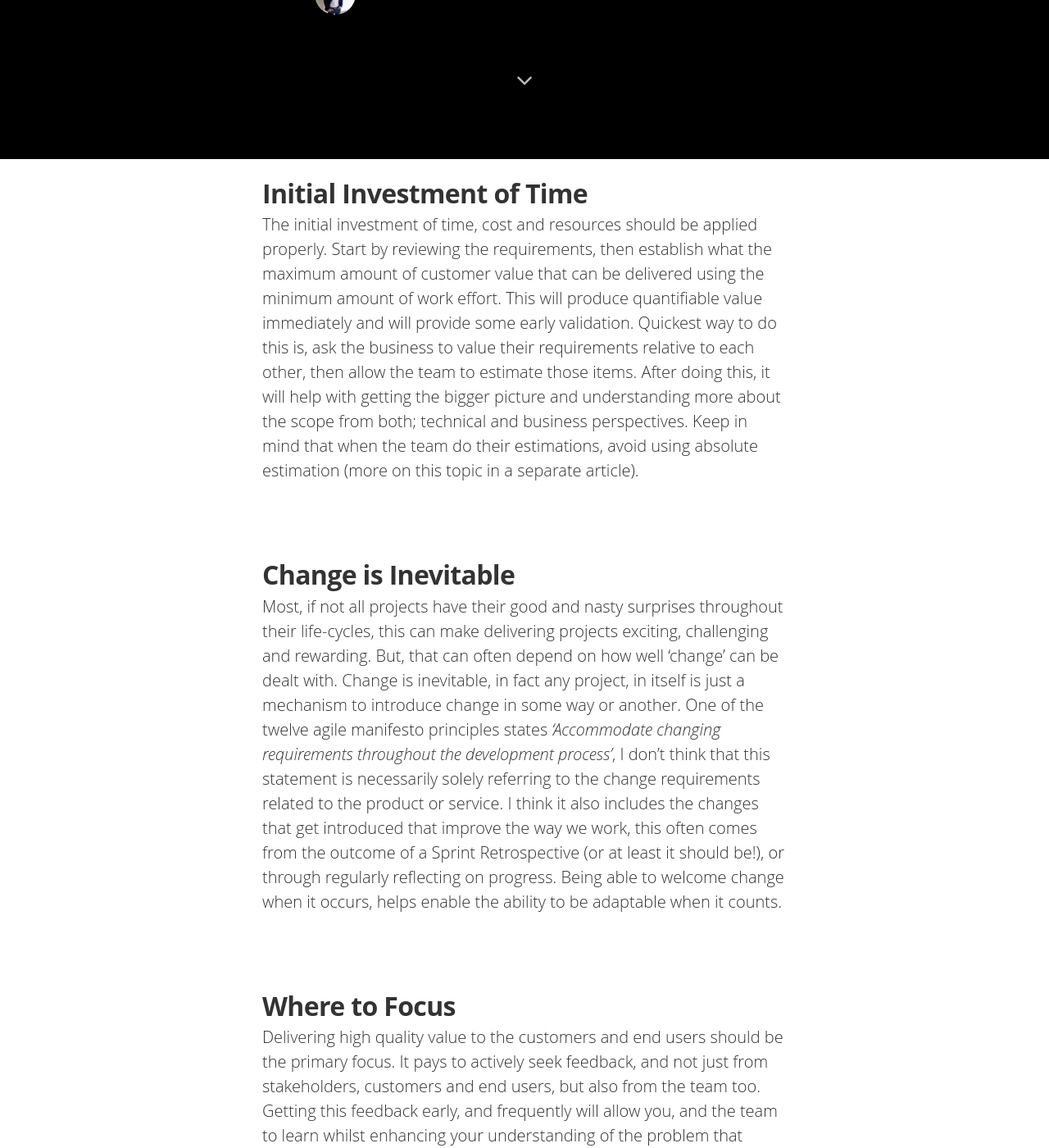
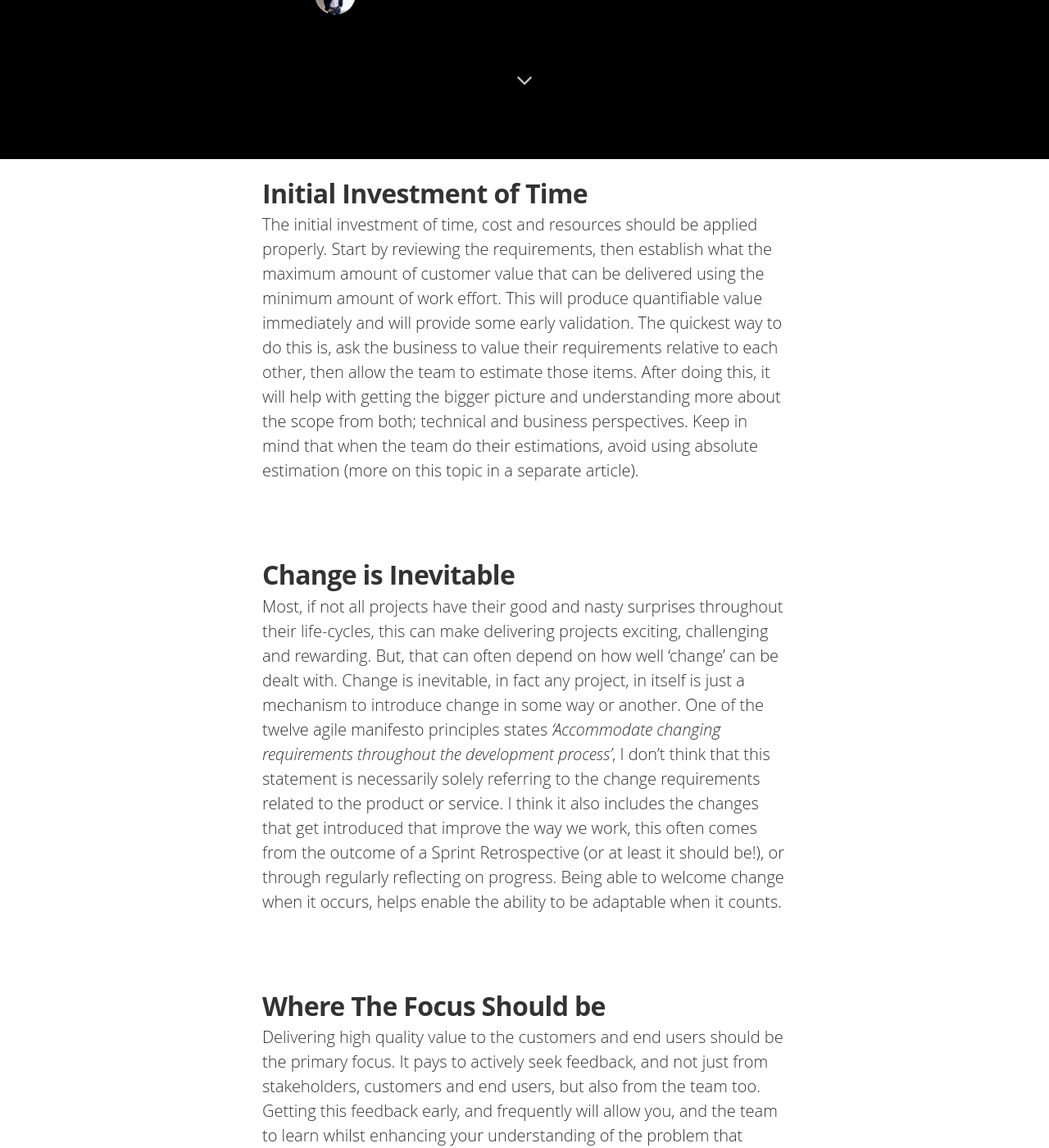
Before and after one commit to IamJackReed/JackReed, a Jekyll site: the page built from _posts/2017-07-21-taking-advantage-of-being-agile.markdown, in a window 1280 px wide and 1400 px high, scrolled down 1206 px. Shown: the whole window at 82% size. Built offline with Jekyll 4.4.1, drawn with Linux system fonts in a browser that asks for light colours; nearby versions of some CDN libraries; some web fonts are replaced; comment, search, counter and statistics services are not loaded; some of the changed text lies outside the part shown.

Commit message:
Update 2017-07-21-taking-advantage-of-being-agile.markdown

```diff
--- a/_posts/2017-07-21-taking-advantage-of-being-agile.markdown
+++ b/_posts/2017-07-21-taking-advantage-of-being-agile.markdown
@@ -13,7 +13,7 @@ image2: /assets/article_images/2017-07-21-taking-advantage-of-being-agile/taking
 </span>
 
 #  Initial Investment of Time
-<span style="color:#00000; font-family: 'open sans'; font-size: 1em; font-size: 20px; font-weight: 200; hyphens: none;">The initial investment of time, cost  and resources should be applied properly. Start by reviewing the requirements, then establish what the maximum amount of customer value that can be delivered using the minimum amount of work effort. This will produce quantifiable value immediately and will provide some early validation. Quickest way to do this is, ask the business to value their requirements relative to each other, then allow the team to estimate those items. After doing this, it will help with getting the bigger picture and understanding more about the scope from both; technical and business perspectives. Keep in mind that when the team do their estimations, avoid using absolute estimation (more on this topic in a separate article).</span>
+<span style="color:#00000; font-family: 'open sans'; font-size: 1em; font-size: 20px; font-weight: 200; hyphens: none;">The initial investment of time, cost  and resources should be applied properly. Start by reviewing the requirements, then establish what the maximum amount of customer value that can be delivered using the minimum amount of work effort. This will produce quantifiable value immediately and will provide some early validation. The quickest way to do this is, ask the business to value their requirements relative to each other, then allow the team to estimate those items. After doing this, it will help with getting the bigger picture and understanding more about the scope from both; technical and business perspectives. Keep in mind that when the team do their estimations, avoid using absolute estimation (more on this topic in a separate article).</span>
 
 # Change is Inevitable
 <span style="color:#00000; font-family: 'open sans'; font-size: 1em; font-size: 20px; font-weight: 200; hyphens: none;">Most, if not all projects have their good and nasty surprises throughout their life-cycles, this can make delivering projects exciting, challenging and rewarding. But, that can often depend on how well 'change' can be dealt with.
@@ -21,12 +21,12 @@ Change is inevitable, in fact any project, in itself is just a mechanism to intr
 One of the twelve agile manifesto principles states _'Accommodate changing requirements throughout the development process'_, I don't think that this statement is necessarily solely referring to the change requirements related to the product or service. I think it also includes the changes that get introduced that improve the way we work, this often comes from the outcome of a Sprint Retrospective (or at least it should be!), or through regularly reflecting on progress. Being able to welcome change when it occurs, helps enable the ability to be adaptable when it counts. </span>
 
 
-# Where to Focus
+# Where The Focus Should be
 <span style="color:#00000; font-family: 'open sans'; font-size: 1em; font-size: 20px; font-weight: 200; hyphens: none;">Delivering high quality value to the customers and end users should be the primary focus. It pays to actively seek feedback, and not just from stakeholders, customers and end users, but also from the team too. Getting this feedback early, and frequently will allow you, and the team to learn whilst enhancing your understanding of the problem that you're all trying to solve. Always be on the lookout to take advantage from what you can learn from feedback (improvement changes for the product or service), and from the Retrospectives (improvement changes in the way the team work), and then pivot to change your direction accordingly.</span>
 
 
 # Regularly Introduce Small Changes of Improvements
-<span style="color:#00000; font-family: 'open sans'; font-size: 1em; font-size: 20px; font-weight: 200; hyphens: none;">I spoke about this earlier, and I'm going to do it some more! Being able to effectively deal with change will soon show overtime that it can provide opportunities with positive outcomes, and limits the amount of re-work. It also aids towards revealing new opportunities when they appear. When you are regularly introducing small changes of improvements, then this makes 'change' itself more easier to implement and adopt. Prime example, when a customer or Product Owner has a requirement that changes, or hasn't been clearly defined.</span>
+<span style="color:#00000; font-family: 'open sans'; font-size: 1em; font-size: 20px; font-weight: 200; hyphens: none;">I spoke about this earlier, and I'm going to do it some more! Being able to effectively deal with change will soon show overtime that it can provide opportunities with positive outcomes, and limits the amount of re-work. It also aids towards revealing new opportunities when they appear. When you are regularly introducing small changes of improvements, then this makes 'change' itself easier to implement and adopt. Prime example, when a customer or Product Owner has a requirement that changes, or hasn't been clearly defined.</span>
 
 # Choosing the Sprint Cycles
 <span style="color:#00000; font-family: 'open sans'; font-size: 1em; font-size: 20px; font-weight: 200; hyphens: none;">I'd suggest trying to get those cycles between 2-3 weeks or less, as you want to shorten the feedback loop as much as possible. Plan to deliver work in vertical slices, i.e. shippable software at the end of each Sprint. That means that each vertical slice makes an independent user story, one that has pieces of layers in it that include: Database, API Logic, User Interface (UI). This forms together to become a fully functional feature. The planning, designing, testing and development all have to happen within the Sprint cycle. Therefore, make sure you choose the right Sprint cycles that is suitable for the scope, team and the organisation.</span>
```
